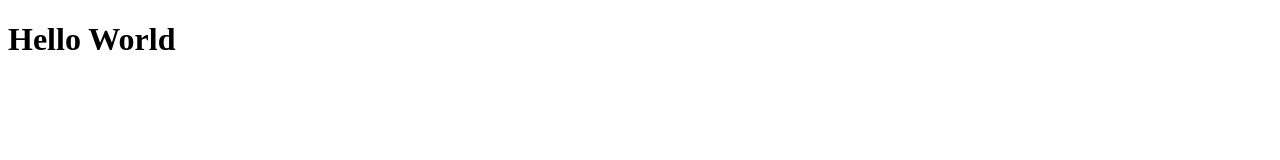
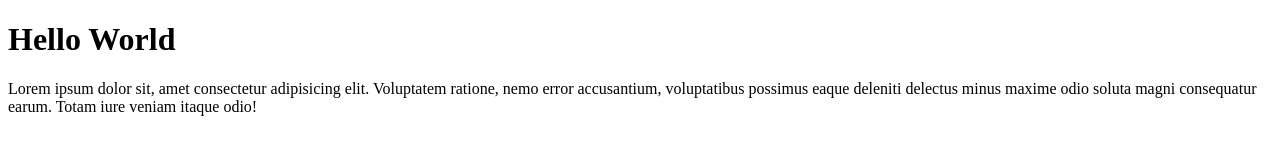
Before and after one commit to ciptaprogram/wpu-git-test, a plain HTML site: page index.html in a window 1280 px wide. Drawn offline with Linux system fonts and the light colour scheme.

Commit message:
menambahkan paragraf

```diff
--- a/index.html
+++ b/index.html
@@ -7,5 +7,11 @@
   </head>
   <body>
     <h1>Hello World</h1>
+    <p>
+      Lorem ipsum dolor sit, amet consectetur adipisicing elit. Voluptatem
+      ratione, nemo error accusantium, voluptatibus possimus eaque deleniti
+      delectus minus maxime odio soluta magni consequatur earum. Totam iure
+      veniam itaque odio!
+    </p>
   </body>
 </html>
```
